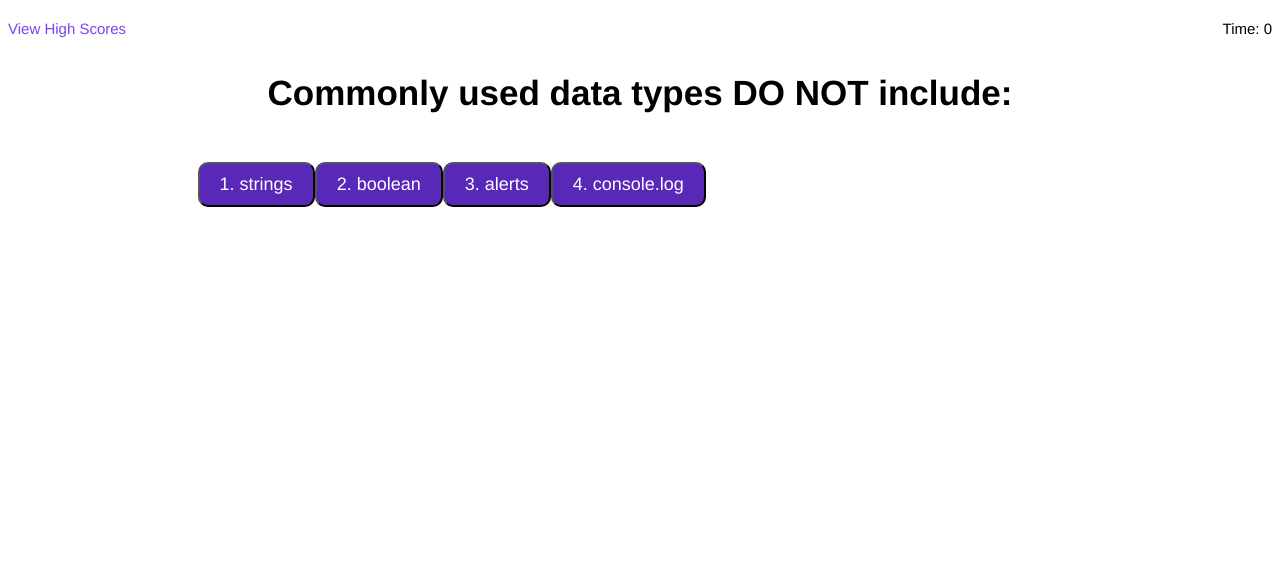
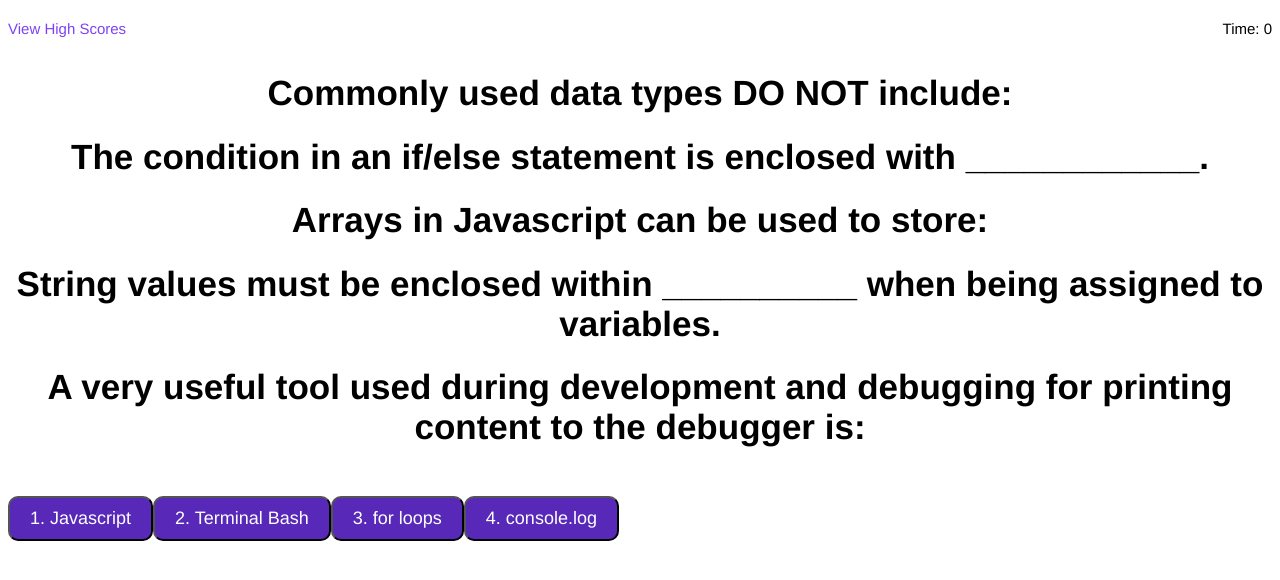
Before and after one commit to melissabcadena/technical-coding-quiz, a plain HTML site: page index.html in a window 1280 px wide. Both pictures are taken after a click on the button "Start Quiz". Drawn offline with Linux system fonts and the light colour scheme.

Commit message:
added for loop for questions

```diff
--- a/assets/css/style.css
+++ b/assets/css/style.css
@@ -68,3 +68,10 @@ p {
 .question-btn {
     display: inline;
 }
+
+.correct {
+    border-top: thin;
+    border-color: lightgrey;
+    color: lightgrey;
+    font-style: italic;
+}
--- a/assets/js/script.js
+++ b/assets/js/script.js
@@ -1,59 +1,87 @@
 var startQuizBtnEl = document.querySelector("#startquiz");
-var questionEl = document.querySelector(".title");
-var questionsContainerEl = document.querySelector(".questions-container");
+var titleEl = document.querySelector(".title");
+var startPageEl = document.querySelector(".start-page");
+var questionPageEl = document.querySelector(".question-page");
+var endPageEl = document.querySelector(".end-page");
 var pageContentEl = document.querySelector("main");
+var buttonContainerEl = document.querySelector(".button-container");
+
 
 var startQuiz = function() {
-    console.log(questionsContainerEl);
-    // change title to question
-    questionEl.textContent = questionsArray[0].question;
+    debugger;
+    // hide start page
+    pageContentEl.removeChild(startPageEl);
 
-    // remove start quiz button and quiz instructions
-    questionsContainerEl.removeChild(startQuizBtnEl);
-    questionsContainerEl.removeChild(document.querySelector("p"));
+    // loop through questions
+   for (i = 0; i < questionsArray.length; i++) {
 
-    pageContentEl.className = "question-content";
+        // add question to page
+        var question = document.createElement("h1");
+        question.className = "question";
+        question.textContent = questionsArray[i].q;
+        questionPageEl.insertBefore(question, buttonContainerEl);
 
-    // add all four buttons
-    questionsContainerEl.innerHTML = "<button class='btn question-btn'>" + questionsArray[0].answerOne + "</button><button class=' btn question-btn'>" + questionsArray[0].answerTwo + "</ button><button class='btn question-btn'>" + questionsArray[0].answerThree + "</button><button class='btn question-btn'>" + questionsArray[4].answerFour + "</button>";
+        // add all four buttons
+        buttonContainerEl.innerHTML = "<button class='btn question-btn'>" + questionsArray[i].a1 + "</button><button class=' btn question-btn'>" + questionsArray[i].a2 + "</ button><button class='btn question-btn'>" + questionsArray[i].a3 + "</button><button class='btn question-btn'>" + questionsArray[i].a4 + "</button>";
+
+        // how do I wait for question to be answered to move on to the next question???
+
+        };
 };
+
+var questionAnswered = function (event) {
+    var answer = event.target;
+
+    if (answer.textContent === questionsArray[0].correct) {
+        var correctAnswer = document.createElement("p");
+        correctAnswer.className = "correct";
+        correctAnswer.textContent= "Correct!";
+        questionPageEl.appendChild(correctAnswer);
+    }
+}
 
 var questionsArray = [
     {
-        question: "Commonly used data types DO NOT include:",
-        answerOne: "1. strings",
-        answerTwo: "2. boolean",
-        answerThree: "3. alerts",
-        answerFour: "4. numbers",
+        q: "Commonly used data types DO NOT include:",
+        a1: "1. strings",
+        a2: "2. boolean",
+        a3: "3. alerts",
+        a4: "4. numbers",
+        correct: "3. alerts"
     } ,
     {
-        question: "The condition in an if/else statement is enclosed with ____________.",
-        answerOne: "1. quotes",
-        answerTwo: "2. curly brackets",
-        answerThree: "3. parentheses",
-        answerFour: "4. square brackets"
+        q: "The condition in an if/else statement is enclosed with ____________.",
+        a1: "1. quotes",
+        a2: "2. curly brackets",
+        a3: "3. parentheses",
+        a4: "4. square brackets",
+        correct: "a3"
     } ,
     {
-        question: "Arrays in Javascript can be used to store: ",
-        answerOne: "1. number and strings",
-        answerTwo: "2. other arrays",
-        answerThree: "3. booleans",
-        answerFour: "4. all of the above"
+        q: "Arrays in Javascript can be used to store: ",
+        a1: "1. number and strings",
+        a2: "2. other arrays",
+        a3: "3. booleans",
+        a4: "4. all of the above",
+        correct: "a3"
     } ,
     {
-        question: "String values must be enclosed within __________ when being assigned to variables.",
-        answerOne: "1. commas",
-        answerTwo: "2. curly brackets",
-        answerThree: "3. quotes",
-        answerFour: "4. parentheses"
+        q: "String values must be enclosed within __________ when being assigned to variables.",
+        a1: "1. commas",
+        a2: "2. curly brackets",
+        a3: "3. quotes",
+        a4: "4. parentheses",
+        correct: "a3"
     } ,
     {
-        question: "A very useful tool used during development and debugging for printing content to the debugger is: ",
-        answerOne: "1. Javascript",
-        answerTwo: "2. Terminal Bash",
-        answerThree: "3. for loops",
-        answerFour: "4. console.log"
+        q: "A very useful tool used during development and debugging for printing content to the debugger is: ",
+        a1: "1. Javascript",
+        a2: "2. Terminal Bash",
+        a3: "3. for loops",
+        a4: "4. console.log",
+        correct: "a4"
     }
 ];
 
 startQuizBtnEl.addEventListener("click", startQuiz);
+questionPageEl.addEventListener("click", questionAnswered);
--- a/index.html
+++ b/index.html
@@ -12,11 +12,16 @@
         <h2 class="timer">Time: 0</h2>
     </header>
     <main>
+        <div class = "start-page" id="hide">
         <h1 class="title"> Coding Quiz Challenge</h1>
-        <div class=questions-container>
         <p>Try to answer the following code-related questions within the time limit. Keep in mind that incorrect answers will penalize your score/time by ten seconds!</p>
 
         <button class="btn" id="startquiz" type="submit">Start Quiz</button>
+        </div>
+        <div class="question-page" id="hide">
+            <div class="button-container"></div>
+        </div>
+        <div class="end-page" id="hide">
         </div>
     </main>
     <script src="./assets/js/script.js"></script>
```
